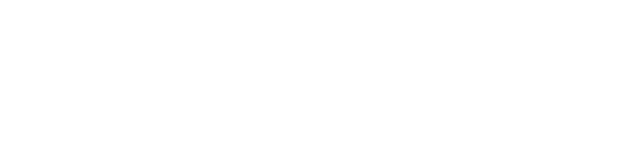
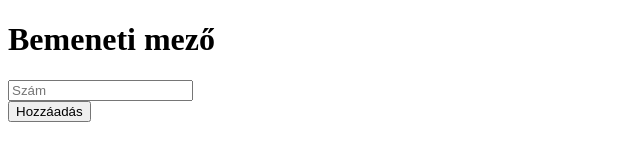
Before and after one commit to FarkasDaniel0/Szoftvertesztel-s-Git-gyakorl-s, a plain HTML site: page index.html in a window 1280 px wide. Shown: the whole page, without its empty margins (0-640 px from the left). Drawn offline with Linux system fonts and the light colour scheme.

Commit message:
Bemeneti mező és hozzáadás gomb felvétele (2. feladat)

```diff
--- a/index.html
+++ b/index.html
@@ -4,8 +4,22 @@
     <meta charset="UTF-8">
     <meta name="viewport" content="width=device-width, initial-scale=1.0">
     <title>Document</title>
+    <script src="main.js"></script>
+    <link rel="stylesheet" href="style.css">
 </head>
 <body>
+    <!--Tedd lehetővé, hogy a felhasználó számokat tudjon egy listához adni.
+        Webalkalmazás esetén hozzlétre egy beviteli mezőt a szám megadásához és egy gombot a hozzáadáshoz. Ha lehetséges olyan mezőt adj meg, amibe csak számot lehet megadni, ha nem akkor gombkattintásra előbb validáld a beírt értéket a listába rakás előtt.
+    -->
+
+    <div>
+        <h1>Bemeneti mező</h1>
+        <input type="number" id="szam" placeholder="Szám">
+        <br>
+        <button  type="button" id="gomb">Hozzáadás</button>
+    </div>
+
+
 
 </body>
 </html>
```
